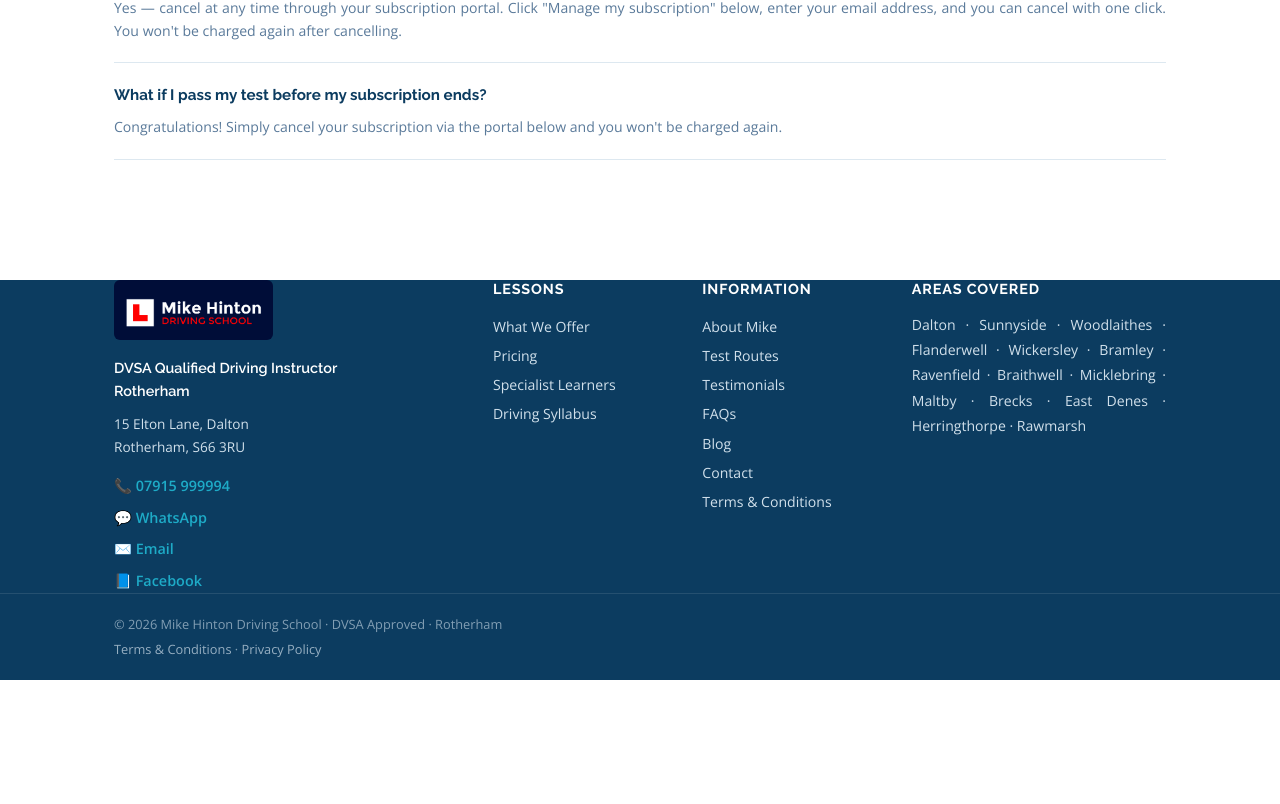
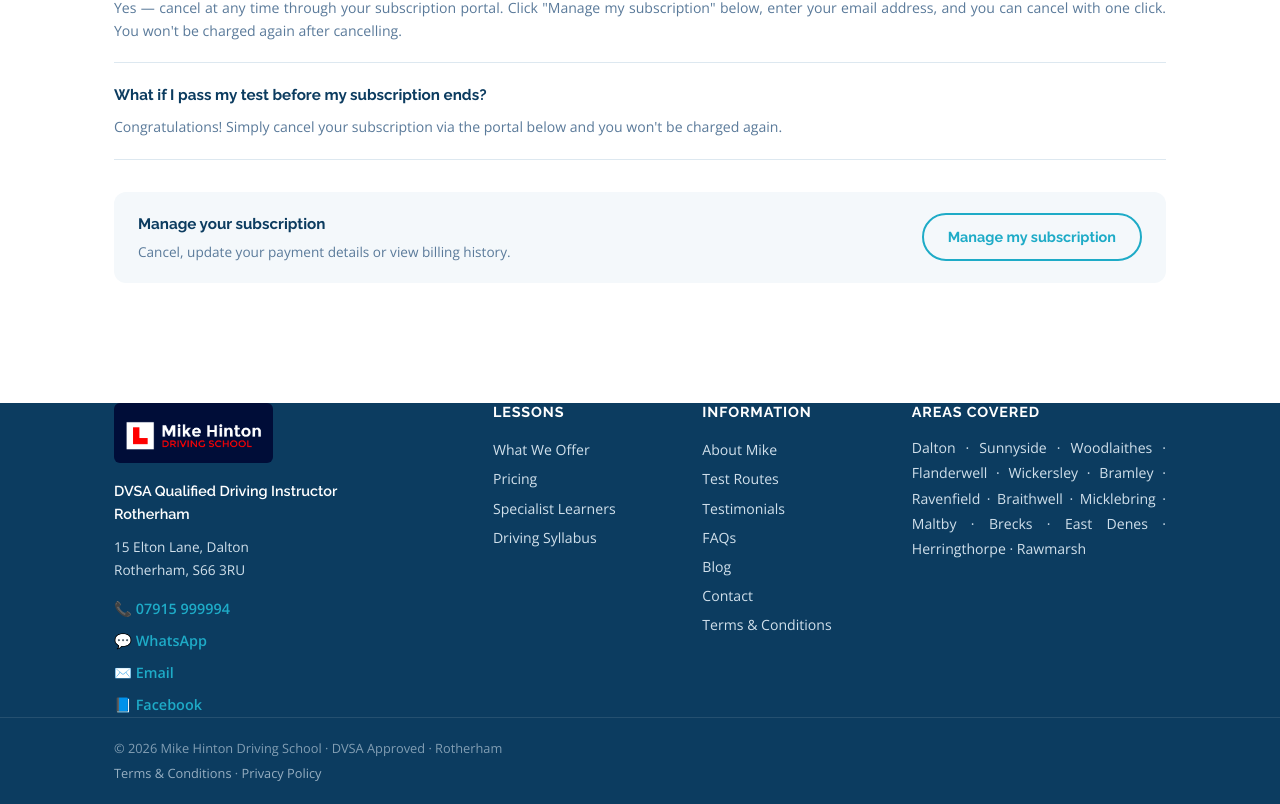
Before and after one commit to mikehinton-wq/mods-website, a React (Vite) app: page /members in a window 1280 px wide. Shown: the part 9469-10273 px from the top of the page. Before the commit the page ends 10149 px from the top, so only its background shows below. Built offline with nearby package versions, Linux system fonts and the light colour scheme.

Commit message:
Update site

```diff
--- a/src/pages/Members.jsx
+++ b/src/pages/Members.jsx
@@ -294,6 +294,13 @@ export default function Members() {
               <p style={s.faqA}>{item.a}</p>
             </div>
           ))}
+          <div style={{ marginTop: 32, padding: '20px 24px', background: '#f4f8fb', borderRadius: 12, display: 'flex', alignItems: 'center', justifyContent: 'space-between', flexWrap: 'wrap', gap: 12 }}>
+            <div>
+              <div style={{ fontFamily: 'Raleway, sans-serif', fontWeight: 700, fontSize: '0.95rem', color: '#0C3C60', marginBottom: 4 }}>Manage your subscription</div>
+              <p style={{ fontSize: '0.85rem', color: '#5a7a9a', margin: 0 }}>Cancel, update your payment details or view billing history.</p>
+            </div>
+            <a href="https://billing.stripe.com/p/login/9B64gzgBM8j14FR3TSgMw00" target="_blank" rel="noreferrer" style={{ display: 'inline-block', border: '2px solid #1EABC7', color: '#1EABC7', fontFamily: 'Raleway, sans-serif', fontWeight: 700, fontSize: '0.9rem', padding: '10px 24px', borderRadius: 50, textDecoration: 'none', whiteSpace: 'nowrap' }}>Manage my subscription</a>
+          </div>
         </div>
 
       </main>
```
